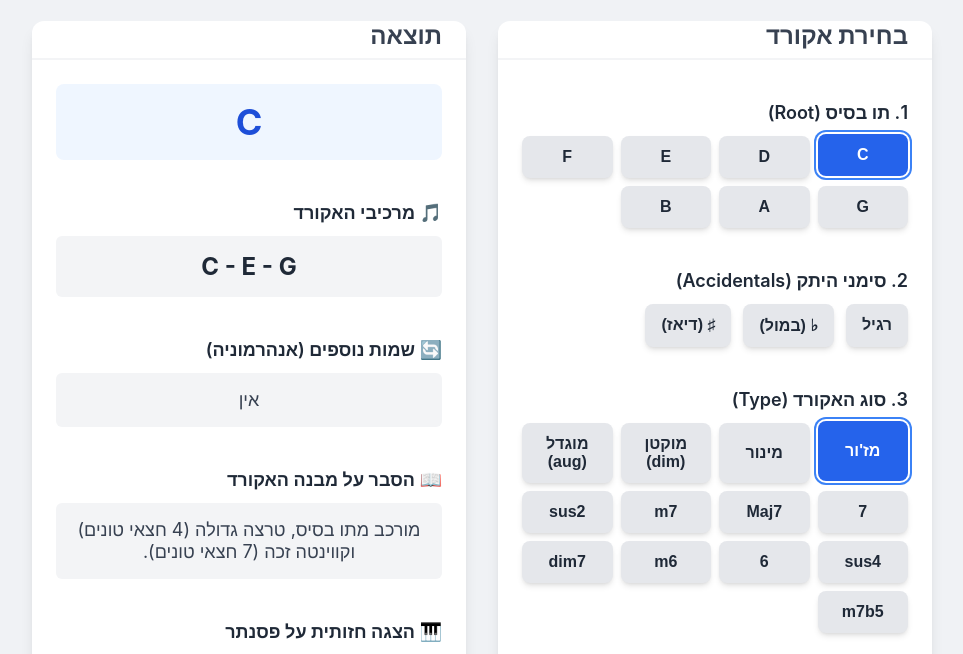
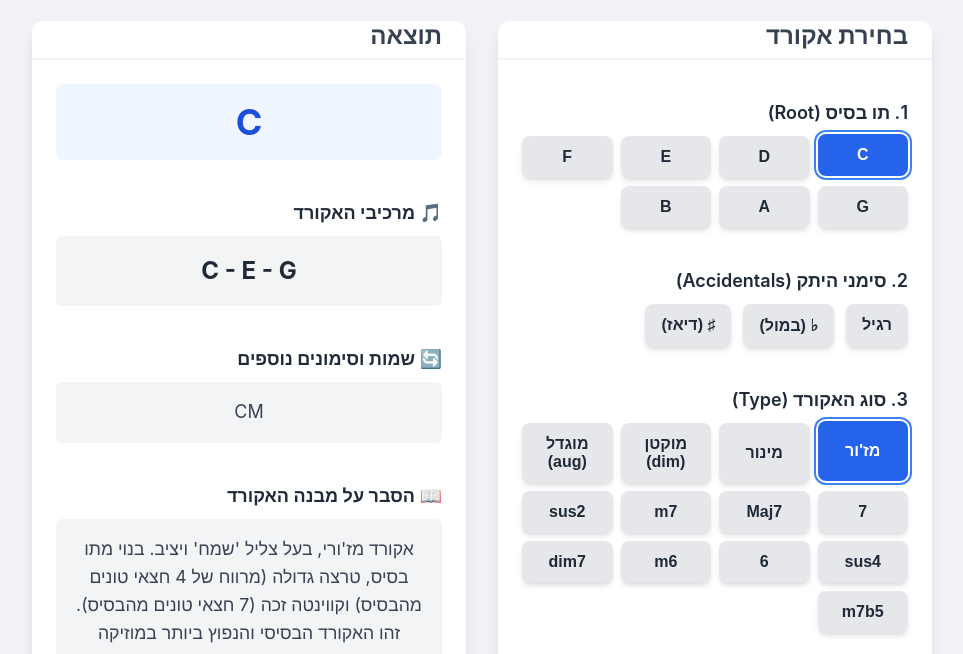
Before and after one commit to MOSHHHHHH/Chord-dictionary, a plain HTML site: page index.html in a window 1280 px wide. Shown: the part 101-755 px from the top of the page, without its empty margins (158-1121 px from the left). Drawn offline with Linux system fonts and the light colour scheme.

Commit message:
Update index.html

```diff
--- a/index.html
+++ b/index.html
@@ -1,5 +1,4 @@
 <!DOCTYPE html>
-<!-- saved from url=(0045)https://moshhhhhh.github.io/Chord-dictionary/ -->
 <html lang="he" dir="rtl">
 <head>
     <meta http-equiv="Content-Type" content="text/html; charset=UTF-8">
@@ -203,6 +202,7 @@
             align-items: center;
             justify-content: center;
             text-align: center;
+            line-height: 1.6;
         }
         #chord-notes {
             font-size: 1.5rem;
@@ -216,7 +216,7 @@
             direction: ltr;
         }
          #chord-explanation {
-            font-size: 1.125rem;
+            font-size: 1.1rem;
             color: var(--gray-700);
         }
 
@@ -316,15 +316,10 @@
         .white-key[data-note="B"] { left: calc(6 * var(--white-key-width)); }
 
         /* Specific positioning for black keys - Adjusted for realism */
-        /* C# is positioned between C and D */
         .black-key[data-note="C#"] { left: calc(var(--white-key-width) - var(--black-key-width) / 2); }
-        /* D# is positioned between D and E */
         .black-key[data-note="D#"] { left: calc(2 * var(--white-key-width) - var(--black-key-width) / 2); }
-        /* F# is positioned between F and G */
         .black-key[data-note="F#"] { left: calc(4 * var(--white-key-width) - var(--black-key-width) / 2); }
-        /* G# is positioned between G and A */
         .black-key[data-note="G#"] { left: calc(5 * var(--white-key-width) - var(--black-key-width) / 2); }
-        /* A# is positioned between A and B */
         .black-key[data-note="A#"] { left: calc(6 * var(--white-key-width) - var(--black-key-width) / 2); }
 
 
@@ -344,6 +339,9 @@
                 --black-key-width: 22px;
                 --black-key-height: 75px;
             }
+             main {
+                grid-template-columns: 1fr;
+            }
         }
         @media (max-width: 480px) {
             :root {
@@ -355,6 +353,10 @@
                 font-size: 0.55rem;
                 padding-bottom: 2px;
             }
+            h1 { font-size: 1.75rem; }
+            .card h2 { font-size: 1.25rem; }
+            #chord-display { font-size: 1.75rem; }
+            #chord-notes { font-size: 1.25rem; }
         }
 
     </style>
@@ -437,13 +439,13 @@
                 </div>
 
                 <div>
-                    <h3>🔄 שמות נוספים (אנהרמוניה)</h3>
-                    <div id="chord-aliases" class="output-box">אין</div>
+                    <h3>🔄 שמות וסימונים נוספים</h3>
+                    <div id="chord-aliases" class="output-box">CM</div>
                 </div>
 
                 <div>
                     <h3>📖 הסבר על מבנה האקורד</h3>
-                    <div id="chord-explanation" class="output-box">מורכב מתו בסיס, טרצה גדולה (4 חצאי טונים) וקווינטה זכה (7 חצאי טונים).</div>
+                    <div id="chord-explanation" class="output-box">אקורד מז'ורי, בעל צליל 'שמח' ויציב. בנוי מתו בסיס, טרצה גדולה (מרווח של 4 חצאי טונים מהבסיס) וקווינטה זכה (7 חצאי טונים מהבסיס). זהו האקורד הבסיסי והנפוץ ביותר במוזיקה המערבית.</div>
                 </div>
 
                 <!-- Piano Visualization Section -->
@@ -472,7 +474,7 @@
     </div>
 
     <!-- חלון עזרה (מודאל) -->
-    <div id="modal-backdrop" class="">
+    <div id="modal-backdrop">
         <div id="help-modal" class="card">
             <h2>אודות האפליקציה</h2>
             <p>
@@ -489,12 +491,11 @@
              <h3>מה רואים בתוצאה?</h3>
             <ul>
                 <li><strong>מרכיבי האקורד:</strong> התווים המדויקים שמרכיבים את האקורד.</li>
-                <li><strong>שמות נוספים:</strong> שמות אנהרמוניים לאקורד, אם קיימים.</li>
-                <li><strong>הסבר על המבנה:</b> הנוסחה והמרווחים שיוצרים את סוג האקורד.</li>
+                <li><strong>שמות נוספים:</strong> שמות וסימונים חלופיים לאקורד, כולל שמות אנהרמוניים.</li>
+                <li><strong>הסבר על המבנה:</strong> פירוט על הנוסחה, המרווחים והאופי של האקורד.</li>
                 <li><strong>הצגה חזותית על פסנתר:</strong> תצוגה גרפית של האקורד על קלידי הפסנתר.</li>
             </ul>
             <div style="text-align: center; font-size: 0.875rem; color: var(--gray-500); padding-top: 1rem; border-top: 1px solid var(--gray-200);">
-                <p>נוצרה עבור י.ד.</p>
                 <p>פותח באמצעות Gemini 🛡️</p>
             </div>
             <button id="close-modal-btn" class="btn btn-primary" style="margin-top: 1rem; width: 100%;">הבנתי, תודה!</button>
@@ -509,25 +510,20 @@
                 flat:  ['C', 'Db', 'D', 'Eb', 'E', 'F', 'Gb', 'G', 'Ab', 'A', 'Bb', 'B']
             };
 
-            // Mapping for piano key display (always uses sharps for black keys internally for consistent visual mapping)
-            const PIANO_NOTES_ORDER = [
-                'C', 'C#', 'D', 'D#', 'E', 'F', 'F#', 'G', 'G#', 'A', 'A#', 'B'
-            ];
-
             const CHORD_FORMULAS = {
-                maj:   { name: 'מז\'ור', intervals: [0, 4, 7], explanation: 'מורכב מתו בסיס, טרצה גדולה (4 חצאי טונים) וקווינטה זכה (7 חצאי טונים).' },
-                min:   { name: 'מינור', intervals: [0, 3, 7], explanation: 'מורכב מתו בסיס, טרצה קטנה (3 חצאי טונים) וקווינטה זכה (7 חצאי טונים).' },
-                dim:   { name: 'מוקטן (diminished)', intervals: [0, 3, 6], explanation: 'מורכב מתו בסיס, טרצה קטנה (3 חצאי טונים) וקווינטה מוקטנת (6 חצאי טונים).' },
-                aug:   { name: 'מוגדל (augmented)', intervals: [0, 4, 8], explanation: 'מורכב מתו בסיס, טרצה גדולה (4 חצאי טונים) וקווינטה מוגדלת (8 חצאי טונים).' },
-                '7':     { name: 'דומיננטי (7)', intervals: [0, 4, 7, 10], explanation: 'אקורד מז\'ור עם תוספת של ספטימה קטנה (10 חצאי טונים).' },
-                maj7:  { name: 'מז\'ור 7', intervals: [0, 4, 7, 11], explanation: 'אקורד מז\'ור עם תוספת של ספטימה גדולה (11 חצאי טונים).' },
-                min7:  { name: 'מינור 7', intervals: [0, 3, 7, 10], explanation: 'אקורד מינור עם תוספת של ספטימה קטנה (10 חצאי טונים).' },
-                sus2:  { name: 'sus2', intervals: [0, 2, 7], explanation: 'אקורד בו הטרצה מוחלפת בסקונדה גדולה (2 חצאי טונים).' },
-                sus4:  { name: 'sus4', intervals: [0, 5, 7], explanation: 'אקורד בו הטרצה מוחלפת בקוורטה זכה (5 חצאי טונים).' },
-                '6':     { name: 'מז\'ור 6', intervals: [0, 4, 7, 9], explanation: 'אקורד מז\'ור עם תוספת של סקסטה גדולה (9 חצאי טונים).' },
-                m6:    { name: 'מינור 6', intervals: [0, 3, 7, 9], explanation: 'אקורד מינור עם תוספת של סקסטה גדולה (9 חצאי טונים).' },
-                dim7:  { name: 'מוקטן 7', intervals: [0, 3, 6, 9], explanation: 'אקורד מוקטן עם תוספת של ספטימה מוקטנת (9 חצאי טונים).' },
-                m7b5:  { name: 'חצי מוקטן (m7b5)', intervals: [0, 3, 6, 10], explanation: 'אקורד מוקטן עם תוספת של ספטימה קטנה (10 חצאי טונים).' }
+                maj:   { name: 'מז\'ור', intervals: [0, 4, 7], aliases: ['', 'M'], explanation: "אקורד מז'ורי, בעל צליל 'שמח' ויציב. בנוי מתו בסיס, טרצה גדולה (מרווח של 4 חצאי טונים מהבסיס) וקווינטה זכה (7 חצאי טונים מהבסיס). זהו האקורד הבסיסי והנפוץ ביותר במוזיקה המערבית." },
+                min:   { name: 'מינור', intervals: [0, 3, 7], aliases: ['m', 'min', '-'], explanation: "אקורד מינורי, בעל צליל 'עצוב' או 'נוגה'. בנוי מתו בסיס, טרצה קטנה (3 חצאי טונים) וקווינטה זכה (7 חצאי טונים). ההבדל היחיד בינו לבין אקורד מז'ור הוא הנמכת הטרצה בחצי טון." },
+                dim:   { name: 'מוקטן (diminished)', intervals: [0, 3, 6], aliases: ['dim', '°'], explanation: "אקורד מוקטן (דימינישד), בעל צליל מתוח וחסר יציבות. בנוי משתי טרצות קטנות זו על גבי זו: תו בסיס, טרצה קטנה (3 חצאי טונים) וקווינטה מוקטנת (6 חצאי טונים)." },
+                aug:   { name: 'מוגדל (augmented)', intervals: [0, 4, 8], aliases: ['aug', '+', '+5'], explanation: "אקורד מוגדל (אוגמנטד), בעל צליל 'חולמני' או מתוח. בנוי משתי טרצות גדולות זו על גבי זו: תו בסיס, טרצה גדולה (4 חצאי טונים) וקווינטה מוגדלת (8 חצאי טונים)." },
+                '7':     { name: 'דומיננטי (7)', intervals: [0, 4, 7, 10], aliases: ['7', 'dom7'], explanation: "אקורד דומיננטי 7, אקורד מז'ורי עם תוספת של ספטימה קטנה (10 חצאי טונים). בעל צליל עשיר ומלא מתח ש'רוצה להיפתר' לאקורד הטוניקה. נפוץ מאוד בבלוז וג'אז." },
+                maj7:  { name: 'מז\'ור 7', intervals: [0, 4, 7, 11], aliases: ['maj7', 'M7', 'Δ7'], explanation: "אקורד מז'ור 7, אקורד מז'ורי עם תוספת של ספטימה גדולה (11 חצאי טונים). בעל צליל 'רך', 'עשיר' ו'חולמני'. נפוץ בג'אז, פופ ובלדות." },
+                min7:  { name: 'מינור 7', intervals: [0, 3, 7, 10], aliases: ['m7', 'min7', '-7'], explanation: "אקורד מינור 7, אקורד מינורי עם תוספת של ספטימה קטנה (10 חצאי טונים). בעל צליל 'חלק', 'מתוחכם' ופחות 'עצוב' מהאקורד המינורי הרגיל." },
+                sus2:  { name: 'sus2', intervals: [0, 2, 7], aliases: ['sus2'], explanation: "אקורד מושהה (sus) בו הדרגה השלישית (הטרצה) מוחלפת בדרגה השנייה (סקונדה גדולה, 2 חצאי טונים). יוצר צליל פתוח, אוורירי וחסר 'אופי' מז'ורי/מינורי מובהק." },
+                sus4:  { name: 'sus4', intervals: [0, 5, 7], aliases: ['sus4', 'sus'], explanation: "אקורד מושהה (sus) בו הדרגה השלישית (הטרצה) מוחלפת בדרגה הרביעית (קוורטה זכה, 5 חצאי טונים). יוצר מתח ששואף להיפתר חזרה לאקורד המקורי (בדרך כלל מז'ור)." },
+                '6':     { name: 'מז\'ור 6', intervals: [0, 4, 7, 9], aliases: ['6', 'M6'], explanation: "אקורד מז'ור 6, אקורד מז'ורי עם תוספת של סקסטה גדולה (9 חצאי טונים). בעל צליל 'מתוק' ונוסטלגי, נפוץ במוזיקת ג'אז וסווינג ישנה." },
+                m6:    { name: 'מינור 6', intervals: [0, 3, 7, 9], aliases: ['m6', 'min6', '-6'], explanation: "אקורד מינור 6, אקורד מינורי עם תוספת של סקסטה גדולה (9 חצאי טונים). בעל צליל מורכב ומתוחכם, לעיתים קרובות משמש באלתורי ג'אז." },
+                dim7:  { name: 'מוקטן 7', intervals: [0, 3, 6, 9], aliases: ['dim7', '°7'], explanation: "אקורד מוקטן 7, אקורד מוקטן עם תוספת של ספטימה מוקטנת (9 חצאי טונים). זהו אקורד סימטרי (כל המרווחים הם טרצות קטנות) ובעל מתח גבוה מאוד." },
+                m7b5:  { name: 'חצי מוקטן (m7b5)', intervals: [0, 3, 6, 10], aliases: ['m7b5', 'ø', 'ø7'], explanation: "אקורד חצי מוקטן (מינור 7 עם קווינטה מונמכת), אקורד מוקטן עם תוספת של ספטימה קטנה (10 חצאי טונים). בעל צליל מתוח אך פחות 'צורם' מה-dim7. נפוץ מאוד במהלך ה-ii-V-I בסולם מינורי." }
             };
 
             const ENHARMONICS = {
@@ -571,50 +567,73 @@
                     return;
                 }
 
+                // Determine whether to use sharps or flats for calculation
                 let useSharp;
                 if (accidental === 'b') {
                     useSharp = false;
                 } else if (accidental === '#') {
                     useSharp = true;
-                } else { // Natural root note
-                    useSharp = root !== 'F';
+                } else {
+                    // For natural notes, prefer sharps unless it's F or C (common flat keys)
+                    // This is a heuristic for cleaner display.
+                    useSharp = !['F', 'C'].includes(root);
                 }
 
                 const rootIndex = useSharp ? rootIndexSharp : rootIndexFlat;
                 const scale = useSharp ? NOTES.sharp : NOTES.flat;
 
-                if (rootIndex === -1) { // Safety check for cases like 'Fb' or 'E#'
+                if (rootIndex === -1) {
                      displayError('תו בסיס לא קיים (אנהרמוני).');
                      return;
                 }
 
                 const notes = formula.intervals.map(interval => scale[(rootIndex + interval) % 12]);
 
-                const chordName = `${fullRoot}${type === 'maj' ? '' : (type === 'min' ? 'm' : type)}`;
+                // Determine primary display name
+                let primaryAlias = type;
+                if(type === 'maj') primaryAlias = '';
+                if(type === 'min') primaryAlias = 'm';
+                const chordName = `${fullRoot}${primaryAlias}`;
 
                 chordDisplay.innerHTML = `<span dir="ltr">${chordName}</span>`;
-
                 chordNotesEl.textContent = notes.join(' - ');
                 chordExplanationEl.textContent = formula.explanation;
 
-                const aliasRoot = ENHARMONICS[fullRoot];
-                if (aliasRoot) {
-                    const aliasType = type === 'maj' ? '' : (type === 'min' ? 'm' : type);
-                    chordAliasesEl.textContent = `${aliasRoot}${aliasType}`;
+                // --- Alias Generation ---
+                let allAliases = [];
+                const enharmonicRoot = ENHARMONICS[fullRoot];
+
+                // 1. Generate aliases for the original root
+                if (formula.aliases) {
+                    allAliases = allAliases.concat(formula.aliases.map(alias => `${fullRoot}${alias}`));
+                }
+
+                // 2. Generate aliases for the enharmonic root
+                if (enharmonicRoot) {
+                    if (formula.aliases) {
+                        allAliases = allAliases.concat(formula.aliases.map(alias => `${enharmonicRoot}${alias}`));
+                    }
+                }
+
+                // 3. Filter out the primary display name and remove duplicates
+                const finalAliases = [...new Set(allAliases)].filter(a => a !== chordName);
+
+                if (finalAliases.length > 0) {
+                    chordAliasesEl.textContent = finalAliases.join(' , ');
                 } else {
                     chordAliasesEl.textContent = 'אין';
                 }
 
                 updateActiveButtons();
-                highlightPianoKeys(notes); // Call new function to highlight piano keys
+                highlightPianoKeys(notes);
             }
 
             function displayError(message) {
                 chordDisplay.textContent = 'שגיאה';
                 chordNotesEl.textContent = message;
                 chordAliasesEl.textContent = '...';
-                chordExplanationEl.textContent = '...';
-                clearPianoHighlight(); // Clear piano on error
+                chordExplanationEl.textContent = 'נא לבחור אקורד תקין.';
+                clearPianoHighlight();
             }
 
             function updateActiveButtons() {
@@ -631,46 +650,41 @@
             function parseChordName(inputString) {
                 if (!inputString) return null;
 
-                const cleanedString = inputString.trim();
-                const match = cleanedString.match(/^([A-G])([#b]?)(.*)$/i);
+                // Handle special characters for aliases
+                const sanitizedString = inputString.trim()
+                    .replace('Δ', 'maj7')
+                    .replace('°', 'dim')
+                    .replace('ø', 'm7b5')
+                    .replace('-', 'm');
+
+                const match = sanitizedString.match(/^([A-G])([#b]?)(.*)$/i);
 
                 if (!match) return null;
 
                 let [, root, accidental, type] = match;
                 root = root.toUpperCase();
+
+                // Normalize type from aliases
                 type = type.toLowerCase();
+                if (type === '' || type === 'm' || type === 'maj') {
+                    type = (type === 'm') ? 'min' : 'maj';
+                }
+                if (type === 'sus') type = 'sus4';
+                if (type === '+') type = 'aug';
 
-                if (type === '') { type = 'maj'; }
-                if (type === 'm') { type = 'min'; }
 
                 if (!CHORD_FORMULAS[type]) {
-                    const knownTypes = Object.keys(CHORD_FORMULAS);
-                    const foundType = knownTypes.find(t => type === t.toLowerCase());
-                     if (foundType) {
-                        type = foundType;
-                    } else {
-                        return null;
-                    }
+                    return null; // Return null if type is still not found
                 }
 
                 return { root, accidental, type };
             }
 
             function highlightPianoKeys(notesToHighlight) {
-                // Remove all existing highlights
                 clearPianoHighlight();
-
-                // Map the notes to their piano key representation (prefer sharps for black keys)
                 const pianoNotes = notesToHighlight.map(note => {
-                    if (note === 'Db') return 'C#';
-                    if (note === 'Eb') return 'D#';
-                    if (note === 'Gb') return 'F#';
-                    if (note === 'Ab') return 'G#';
-                    if (note === 'Bb') return 'A#';
-                    return note;
+                    return ENHARMONICS[note] ? NOTES.sharp[NOTES.flat.indexOf(note)] : note;
                 });
-
-                // Highlight the corresponding keys
                 pianoKeys.forEach(key => {
                     if (pianoNotes.includes(key.dataset.note)) {
                         key.classList.add('highlight');
```
